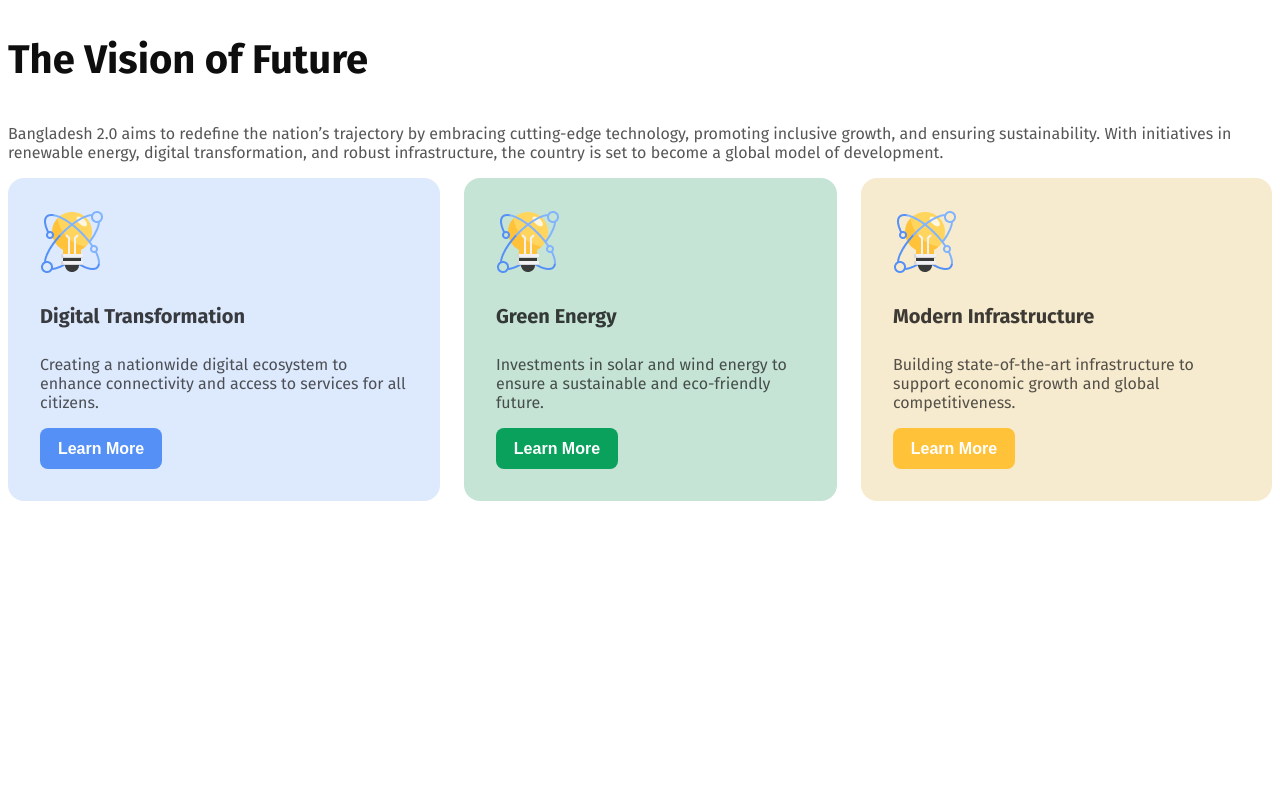
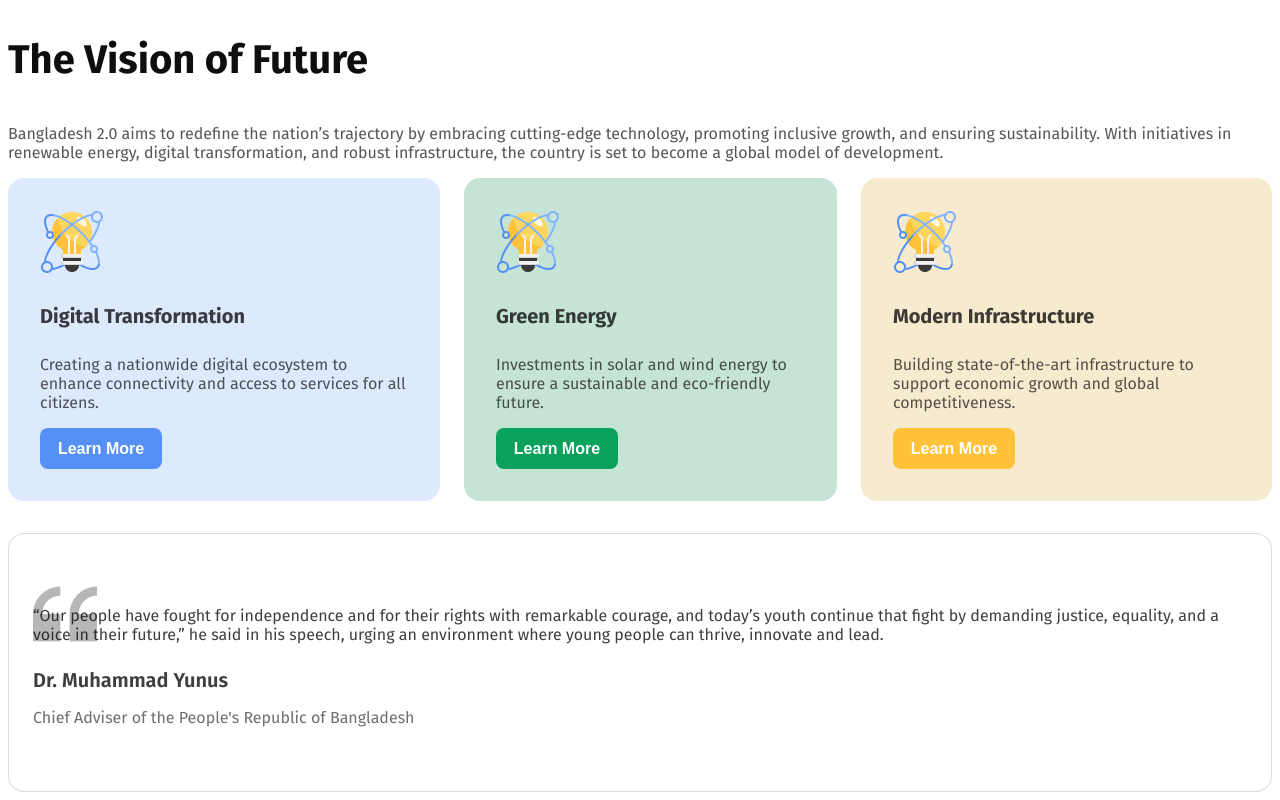
Before and after one commit to AFK-Riyan/assignment-1, a plain HTML site: page index.html in a window 1280 px wide. Shown: the part 761-1561 px from the top of the page. Before the commit the page ends 1270 px from the top, so only its background shows below. Drawn offline with Linux system fonts and the light colour scheme.

Commit message:
added the quote section

```diff
--- a/index.html
+++ b/index.html
@@ -50,6 +50,14 @@
         </div>
             </div>
         </section>
+        <section class="quate">
+            <div class="quote-main">
+                <img class="quate-pic" src="assets/quote-bg.png" alt="">
+                <p class="quate-description">“Our people have fought for independence and for their rights with remarkable courage, and today’s youth continue that fight by demanding justice, equality, and a voice in their future,” he said in his speech, urging an environment where young people can thrive, innovate and lead.</p>
+                <h5 class="quate-titel">Dr. Muhammad Yunus</h5>
+                <p class="quate-sub-title">Chief Adviser of the People's Republic of Bangladesh</p>
+            </div>
+        </section>
 
     </main>
     <footer>
--- a/styles/styles.css
+++ b/styles/styles.css
@@ -165,15 +165,63 @@ header button:hover {
 .about {
     padding: 32px;
 }
-.about:hover{
+
+.about:hover {
     background-color: tan;
 }
-.abouts button , #btn-1:hover{
+
+.abouts button,
+#btn-1:hover {
     background-color: lightslategrey;
 }
-.abouts button , #btn-2:hover{
-    background-color:lightslategrey;
-}
-.abouts button , #btn-3:hover{
+
+.abouts button,
+#btn-2:hover {
     background-color: lightslategrey;
 }
+
+.abouts button,
+#btn-3:hover {
+    background-color: lightslategrey;
+}
+
+/* quate styles */
+.quote-main {
+    box-sizing: border-box;
+    border: 1px solid rgba(14, 14, 14, 0.15);
+    border-radius: 16px;
+    background: rgb(255, 255, 255);
+    margin-top: 32px;
+    padding: 48px 24px 48px 24px;
+}
+
+.quate-pic {
+    position: absolute;
+    width: 64px;
+    height: 64px;
+    flex:none;
+
+}
+
+.quate-description {
+    color: rgba(14, 14, 14, 0.8);
+    font-size: 16px;
+    font-weight: 400;
+    text-align: left;
+    margin: 24px 0px;
+}
+
+.quate-titel {
+    color: rgba(14, 14, 14, 0.8);
+    font-size: 20px;
+    font-weight: 600;
+    text-align: left;
+    margin: 4px 0px;
+}
+
+.quate-sub-title {
+    color: rgba(14, 14, 14, 0.6);
+    font-size: 16px;
+    font-weight: 400;
+    text-align: left;
+}
```
